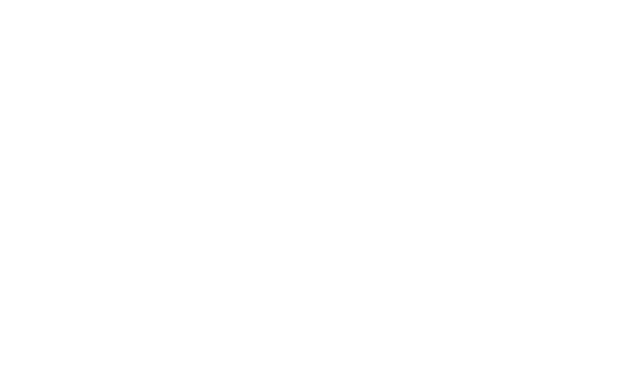
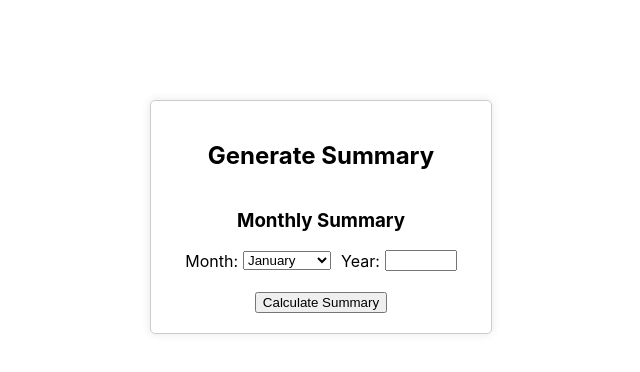
Before and after one commit to Zaysman/personalexpenseprojectfrontend, a React (Create React App) app: page /summary in a window 1280 px wide. Before the commit this address had no page. Shown: the top 372 px of the page, without its empty margins (319-959 px from the left). Built offline with nearby package versions, Linux system fonts and the light colour scheme.

Commit message:
Created new Summary component. Added route in index.js. Started working on frontend of summary. Updated Dashboard.js with button to go to summary.

```diff
--- a/src/components/Dashboard/Dashboard.js
+++ b/src/components/Dashboard/Dashboard.js
@@ -9,6 +9,8 @@
 
 function Dashboard() {
 
+    const navigate = useNavigate();
+
     //Test Expenses
     const expense1 = new Expense(997, -1,62.67, "2024-12-03", "Food", "This is a test expense hard-coded into the front-end. For testing purposes only");
     const expense2 = new Expense(998, -1, 43.49, "2024-12-03", "Entertainment", "This is a test expense hard-coded into the front-end. For testing purposes only");
@@ -18,6 +20,14 @@
     //State variables
     const [expenses, setExpenses] = useState([]); //This state will handle the expenses that we retrieve from the backend.
     const [selectedExpenses, setSelectedExpenses] = useState([]); //This state will handle tracking what expenses are being selected.
+
+
+
+    //NAVIGATE FUNCTIONS
+    function navigateToSummary() {
+        navigate("/summary");
+
+    }
 
 
     //EFFECTS
@@ -114,6 +124,9 @@
             <button id="selectAllExpenses-Btn" onClick={handleSelectAllExpenses}>Select All Expenses</button>
             <button id="deselectAllExpenses-Btn" onClick={handleUnselectAllExpenses}>Unselect All Expenses</button>
         </div>
+        <div id = "summaryBtns-container">
+            <button id="toSummaryPage-btn" onClick={navigateToSummary}>To Summary Page</button>
+        </div>
     </div>
     );
 }
--- /dev/null
+++ b/src/components/Summary/Summary.css
@@ -0,0 +1,29 @@
+#summary-container {
+    width: 300px;
+    margin: 100px auto;
+    padding: 20px;
+    border: 1px solid #ccc;
+    border-radius: 5px;
+    box-shadow: 0 0 10px rgba(0, 0, 0, 0.1);
+
+    display: flex; /* Enables Flexbox */
+    flex-direction: column; /* Align children vertically */
+    align-items: center; /* Centers children horizontally */
+    justify-content: center; /* Centers children vertically */
+    /*min-height: 100vh; /* Makes container fill the full height of the viewport */
+    text-align: center; /* Optional: Center-aligns text */
+}
+
+#month-container {
+    display: flex; /* Makes the container a flexbox */
+    align-items: center; /* Aligns items vertically in the center */
+    justify-content: space-between; /* Adds space between elements */
+    gap: 10px; /* Adds spacing between the child elements */
+    margin-bottom: 20px; /* Optional: Adds space below the container */
+}
+
+.input-group {
+    display: flex; /* Makes each group a flexbox */
+    align-items: center; /* Aligns label and input/select vertically */
+    gap: 5px; /* Adds spacing between label and input/select */
+}
--- /dev/null
+++ b/src/components/Summary/Summary.js
@@ -0,0 +1,50 @@
+import React, { useState, useEffect } from 'react';
+import { useNavigate} from 'react-router-dom';
+import './Summary.css';
+
+
+import JSONRequests from 'libraries/JSONRequests';
+
+function Summary() {
+
+
+    return(
+        <div id="summary-container">
+            <h2> Generate Summary</h2>
+            <h3>Monthly Summary</h3>
+            <div id="month-container">
+
+                <div className = "input-group">
+
+                    <label>Month: </label>
+                    <select>
+                        <option value="january">January</option>
+                        <option value="february">February</option>
+                        <option value="march">March</option>
+                        <option value="april">April</option>
+                        <option value="may">May</option>
+                        <option value="june">June</option>
+                        <option value="july">July</option>
+                        <option value="august">August</option>
+                        <option value="september">September</option>
+                        <option value="october">October</option>
+                        <option value="november">November</option>
+                        <option value="december">December</option>
+                    </select>
+                </div>
+                <div className = "input-group">
+                    <label>Year: </label>
+                    <input type="number" id="year-input" name="year-input" min="0" max="9999"/>
+                </div>
+            </div>
+            <div id="summaryBtns-container">
+                <button>Calculate Summary</button>
+            </div>
+
+
+        </div>
+    );
+
+}
+
+export default Summary;
--- a/src/index.js
+++ b/src/index.js
@@ -13,6 +13,7 @@
 import SignUp from 'components/SignUp/SignUp';
 import Dashboard from 'components/Dashboard/Dashboard';
 import ExpenseForm from 'components/ExpenseForm/ExpenseForm';
+import Summary from 'components/Summary/Summary';
 
 
 const root = ReactDOM.createRoot(document.getElementById('root'));
@@ -25,6 +26,7 @@
         <Route path = "/signup" element = {<SignUp/>}/>
         <Route path = "/dashboard" element = {<Dashboard/>}/>
         <Route path = "/expenseform" element={<ExpenseForm/>}></Route>
+        <Route path = "/summary" element={<Summary/>}></Route>
       </Routes>
     </Router>
   </React.StrictMode>
```
